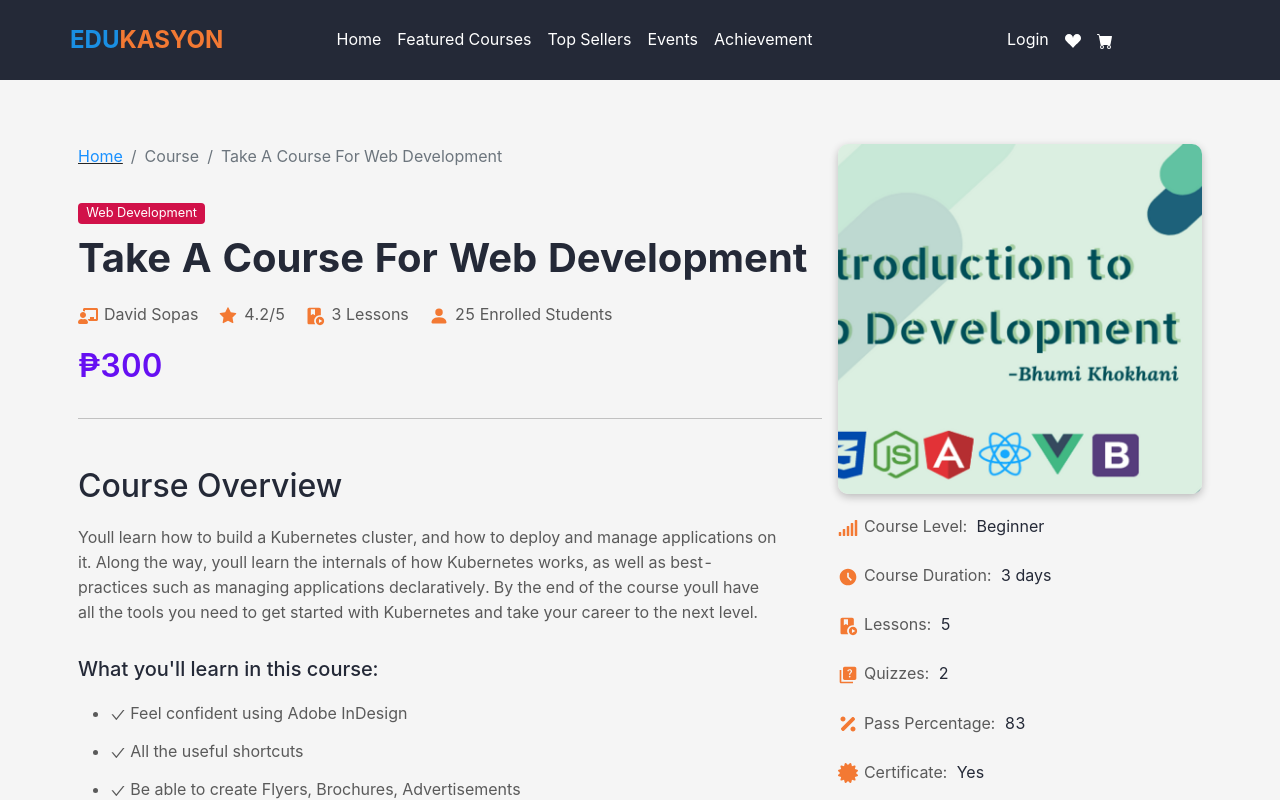
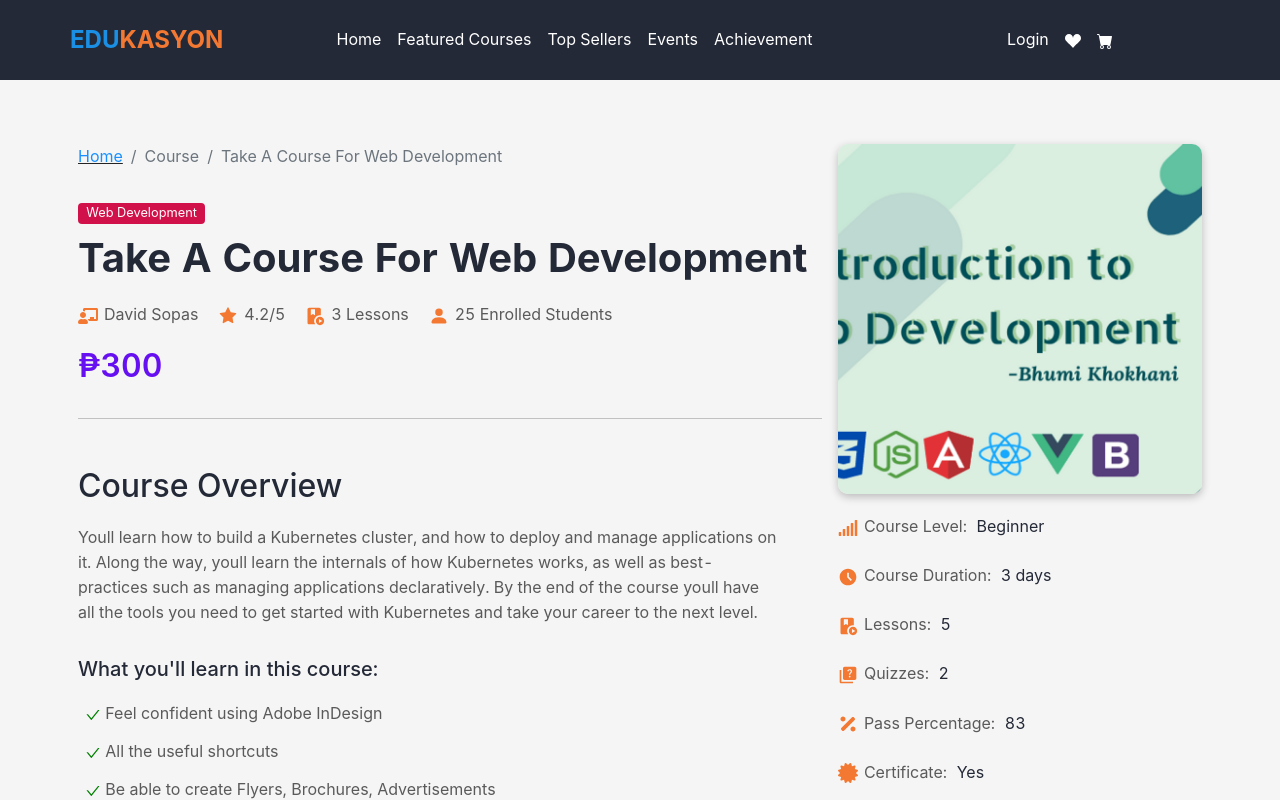
Before and after one commit to jklagrosa/Online-Learning-Web-Application, a Next.js app: page /course/1 in a window 1280 px wide. Built offline with nearby package versions, Linux system fonts and the light colour scheme.

Commit message:
Added: media queries for small devices

```diff
--- a/pages/course/[id].js
+++ b/pages/course/[id].js
@@ -31,7 +31,7 @@ const CourseID = () => {
         <Container fluid="lg" className="p-0">
           {/* ====================== */}
           <div className={styles._course_header_section}>
-            <Row className="gx-3 gy-4 mx-auto">
+            <Row className="gx-3 gy-5 mx-auto">
               <Col xs={12} md={8}>
                 <Breadcrumb className={styles._breadcrumb_course_links}>
                   <Breadcrumb.Item
@@ -99,21 +99,24 @@ const CourseID = () => {
 
                   <ul>
                     <li>
-                      <AiOutlineCheck /> Feel confident using Adobe InDesign
+                      <AiOutlineCheck className={styles._course_learn_checks} />{" "}
+                      Feel confident using Adobe InDesign
                     </li>
                     <li>
-                      <AiOutlineCheck /> All the useful shortcuts
+                      <AiOutlineCheck className={styles._course_learn_checks} />{" "}
+                      All the useful shortcuts
                     </li>
                     <li>
-                      <AiOutlineCheck /> Be able to create Flyers, Brochures,
-                      Advertisements
+                      <AiOutlineCheck className={styles._course_learn_checks} />{" "}
+                      Be able to create Flyers, Brochures, Advertisements
                     </li>
                     <li>
-                      <AiOutlineCheck /> How to work with Images &amp; Text
+                      <AiOutlineCheck className={styles._course_learn_checks} />{" "}
+                      How to work with Images &amp; Text
                     </li>
                     <li>
-                      <AiOutlineCheck /> Work with color &amp;Gradients &amp;
-                      Grids
+                      <AiOutlineCheck className={styles._course_learn_checks} />{" "}
+                      Work with color &amp;Gradients &amp; Grids
                     </li>
                   </ul>
                 </div>
--- a/styles/COURSE.module.scss
+++ b/styles/COURSE.module.scss
@@ -255,6 +255,18 @@
                 margin-top: 1.25rem;
                 font-size: 1rem;
                 color: $GRAY;
+                list-style-type: none;
+                margin-left: -25px;
+
+
+                ._course_learn_checks{
+                    color: green;
+                    font-size: 1rem;
+
+                    @media only screen and (max-width: 1200px) {
+                        font-size: 0.85rem;
+                    }
+                }
 
                 @media only screen and (max-width: 1200px) {
                     font-size: 0.85rem;
@@ -330,6 +342,14 @@
                         @media only screen and (max-width: 1200px) {
                             font-size: 0.8rem;
                         }
+
+                        @media only screen and (max-width: 1199px) {
+                            margin-left: 23rem;
+                        }
+
+                        @media only screen and (max-width: 925px) {
+                            margin-left: 15rem;
+                        }
                     }
                 }
 
```
